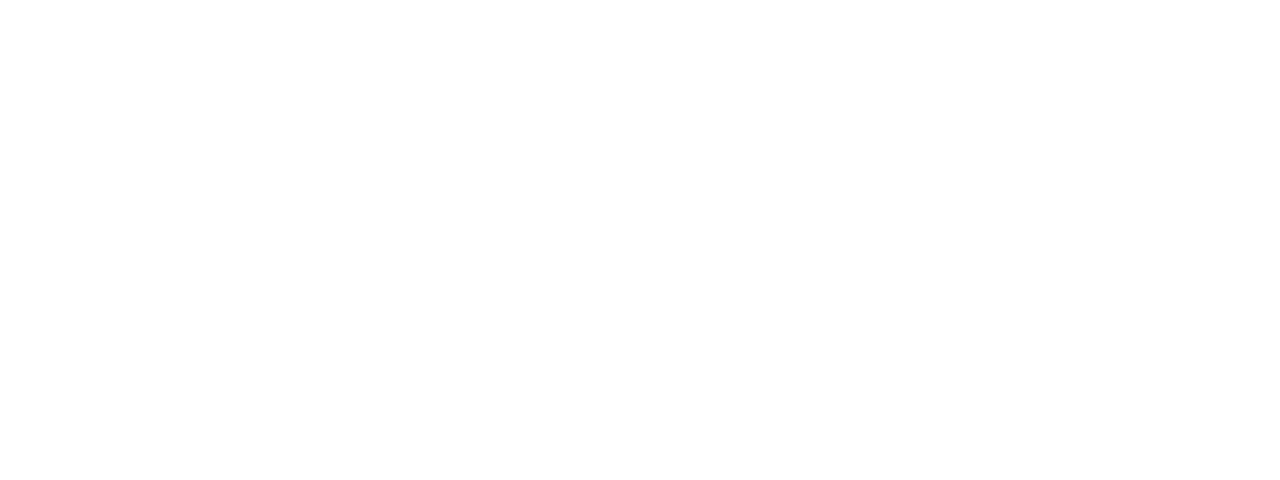
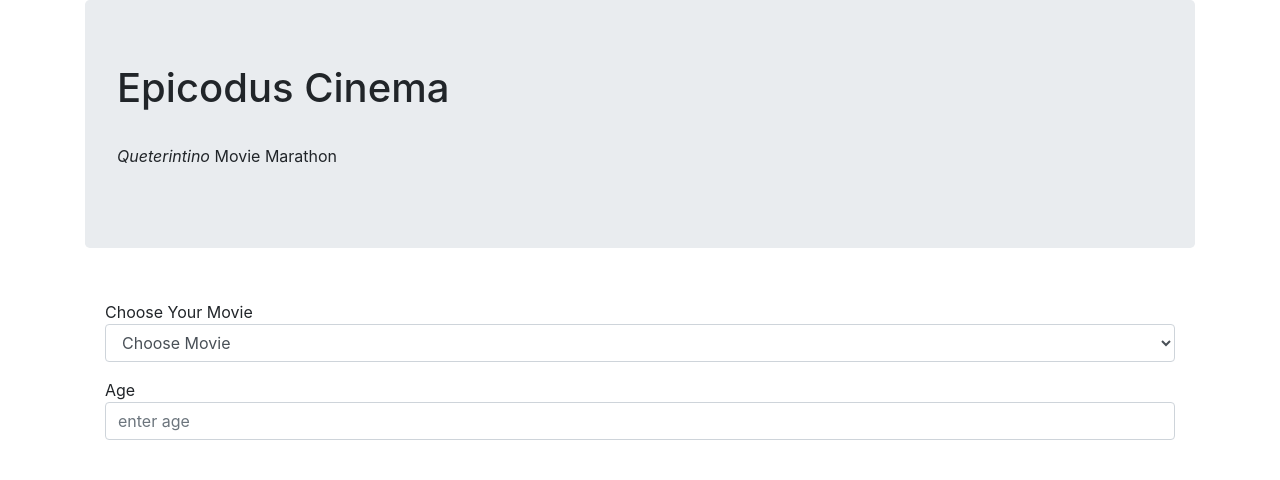
Before and after one commit to chonnessey/movie-tix, a plain HTML site: page index.html in a window 1280 px wide. Drawn offline with Linux system fonts and the light colour scheme.

Commit message:
add form to HTML
Co-authored-by: John<simpledimplejohn@gmail.com>
co-authored-by: Braden Nelson <connornel123@outlook.com>

```diff
--- a/index.html
+++ b/index.html
@@ -8,6 +8,30 @@
   <title>Movie Tickets</title>
 </head>
 <body>
+  <div class="container">
+    <div class="jumbotron">
+      <h1>Epicodus Cinema</h1>
+      <br>
+      <p><em>Queterintino</em> Movie Marathon</p>
+    </div>
+    <div class="card-body">
+      <div class="form-group">
+        <lable for="movie">Choose Your Movie</lable>
+        <select id="movie" class="form-control">
+          <option selected disabled value="">Choose Movie</option>
+          <option value="1">Resivour Dogs</option>
+          <option value="2">Pulp Fiction</option>
+          <option value="3">Kill Bill Vol 1</option>
+          <option value="4">Django Unchained</option>
+          <option value="5">Inglorious Bastards</option>
+        </select>
+      </div>
+      <div class="form-group">
+        <lable for="age">Age</lable>
+        <input type="text" class="form-control" id="age" placeholder="enter age">
+      </div>
+    </div>
 
+  </div>
 </body>
 </html>
--- a/js/scripts.js
+++ b/js/scripts.js
@@ -0,0 +1,8 @@
+// Business Logic
+
+function Ticket(movie, age, time) {
+  this.movie = movie;
+  this.age = age;
+  this.timeOfDay = time;
+  this.price = 0;
+}
```
